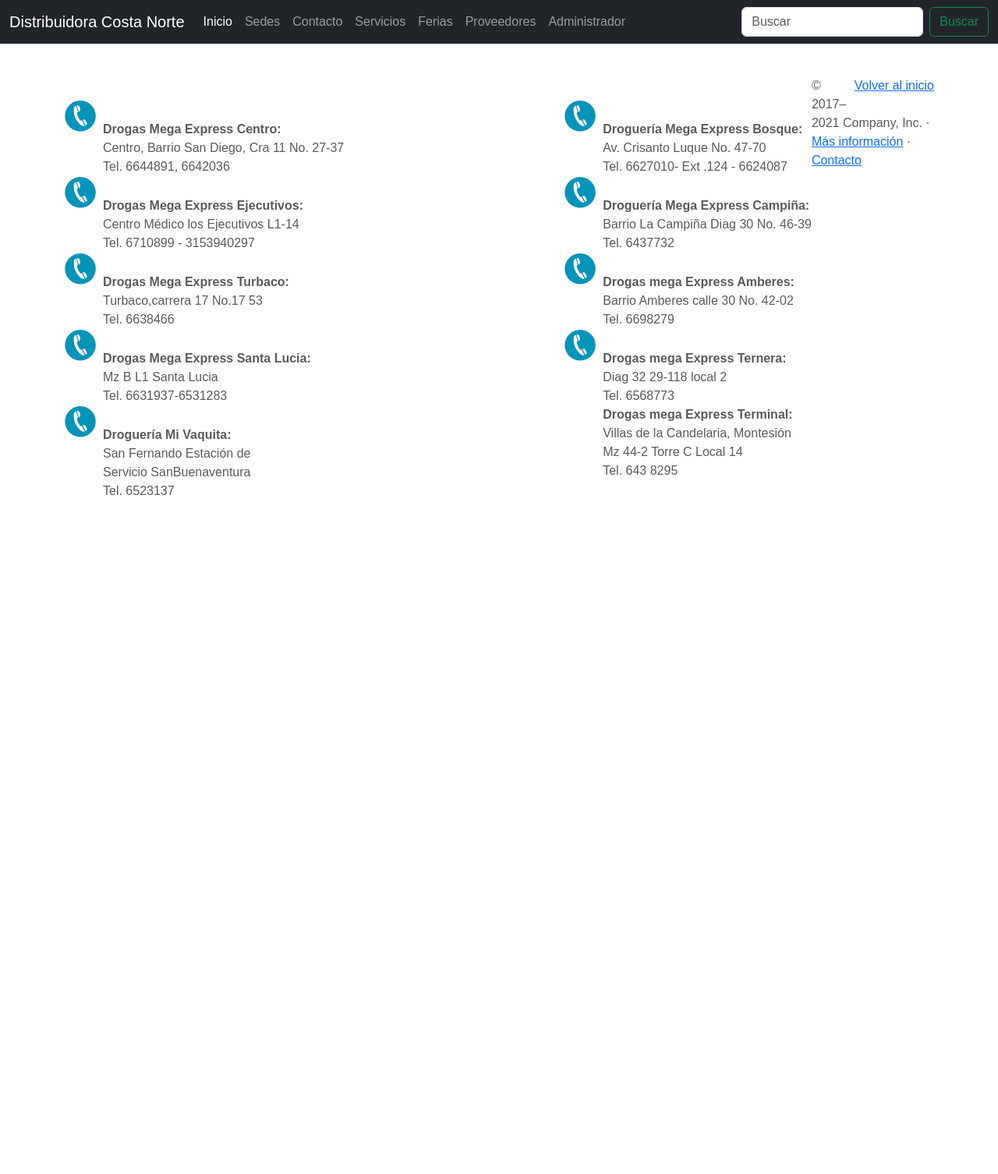
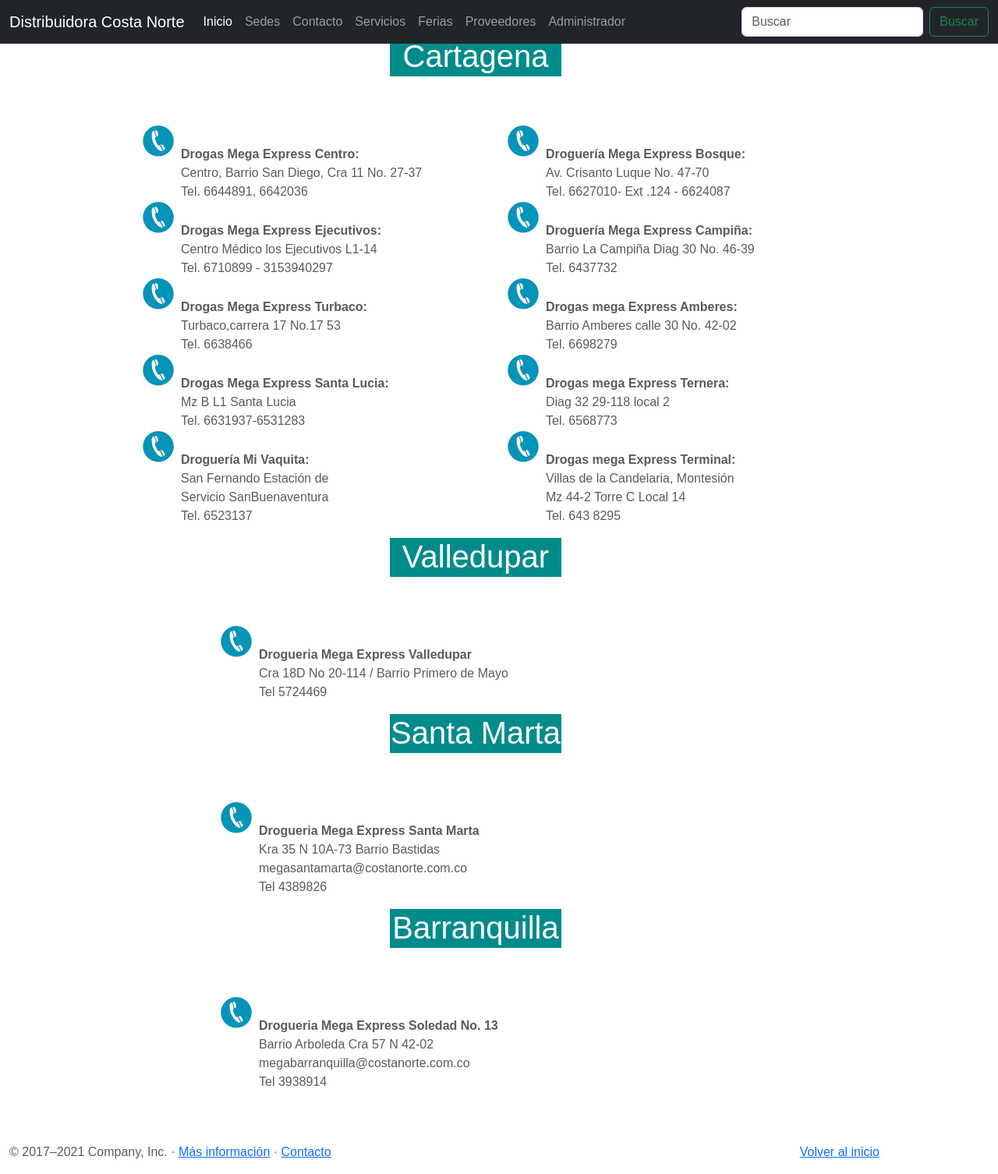
Before and after one commit to MiguelSie/PaginaWebDCN, a Flask app: page /sedes in a window 1280 px wide. Shown: the whole page at 78% size. Before the commit the page ends 635 px from the top, so only its background shows below. Run offline with Flask 2, Linux system fonts and the light colour scheme; some libraries are stand-ins or nearby versions.

Commit message:
Add files via upload

```diff
--- a/paginawebdcn/static/carousel.css
+++ b/paginawebdcn/static/carousel.css
@@ -93,4 +93,5 @@
 }
 .container{
  margin-top: 50px;
+ float: left;
 }
--- a/paginawebdcn/static/estilo.css
+++ b/paginawebdcn/static/estilo.css
@@ -80,13 +80,33 @@
 
 .sedes{
 	margin-top: 30px;
-	margin-left: 100px;
+	margin-left: 200px;
+	width: 500px;
 	list-style-image: url("bullet.png");
-	float:left;
+	float: left;
 }
 .sedes2{
 	margin-top: 30px;
 	margin-left: 300px;
 	list-style-image: url("bullet.png");
-	float:left;
 }
+
+.titulo{
+	background-color: darkcyan;
+	color: white;
+	width: 220px;
+	height: 50px;
+	text-align: center;
+	margin-left: 500px;
+	float: none;
+}
+
+.img1{
+	float: left;
+}
+
+.contacto{
+	margin-top: 25px;
+	color: darkslateblue;
+	font-size: 30px;
+}
--- a/paginawebdcn/templates/sedes.html
+++ b/paginawebdcn/templates/sedes.html
@@ -1,11 +1,13 @@
 {% extends "diseñoPrueba.html" %}
 {% block content %}
 <div>
+    <h1 class="titulo" >Cartagena</h1> <br>
     <ul class="sedes">
         <li>
             <strong>Drogas Mega Express Centro:</strong><br>
             Centro, Barrio San Diego, Cra 11 No. 27-37 <br>
             Tel. 6644891, 6642036 </li>
+
         <li>
             <strong>Drogas Mega Express Ejecutivos:</strong><br>
             Centro Médico los Ejecutivos L1-14 <br>
@@ -48,10 +50,38 @@
             Diag 32 29-118 local 2<br>
             Tel. 6568773
         </li>
+        <li>
         <strong>Drogas mega Express Terminal: </strong><br>
             Villas de la Candelaria, Montesión<br>
             Mz 44-2 Torre C Local 14<br>
             Tel. 643 8295
+        </li>
+    </ul>
+    <h1 class="titulo" >Valledupar</h1> <br>
+        <ul class="sedes2">
+            <li>
+                <strong>Drogueria Mega Express Valledupar</strong> <br>
+                Cra 18D No 20-114 / Barrio Primero de Mayo <br>
+                Tel 5724469
+            </li>
+        </ul>
+    <h1 class="titulo" >Santa Marta</h1> <br>
+    <ul class="sedes2">
+        <li>
+            <strong>Drogueria Mega Express Santa Marta</strong> <br>
+            Kra 35 N 10A-73 Barrio Bastidas <br>
+            megasantamarta@costanorte.com.co <br>
+            Tel 4389826
+        </li>
+    </ul>
+    <h1 class="titulo" >Barranquilla</h1> <br>
+    <ul class="sedes2">
+        <li>
+            <strong>Drogueria Mega Express Soledad No. 13 </strong> <br>
+            Barrio Arboleda Cra 57 N 42-02<br>
+            megabarranquilla@costanorte.com.co <br>
+            Tel 3938914
+        </li>
     </ul>
 </div>
 {% endblock content%}
```
Also changed, not shown: paginawebdcn/templates/contacto.html (+25 -1 lines).
